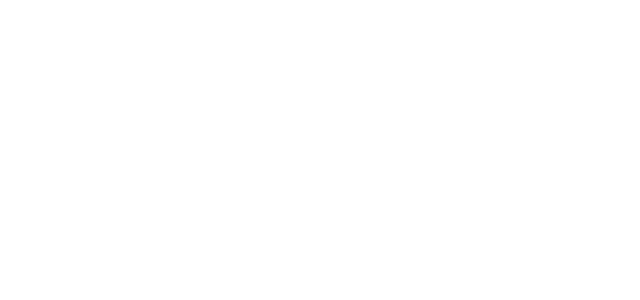
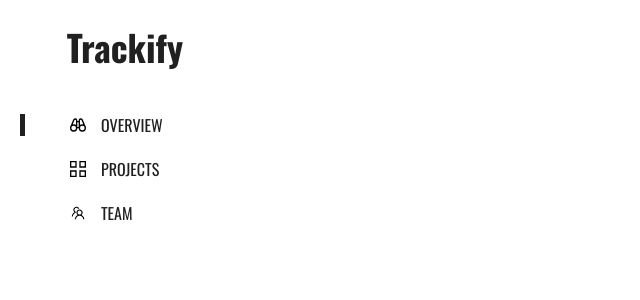
Before and after one commit to MisterCxmpy/trackify-client, a React (Vite) app: page /dashboard in a window 1280 px wide. Shown: the top 300 px of the page, without its empty margins (0-640 px from the left). Built offline with nearby package versions, Linux system fonts and the light colour scheme.

Commit message:
style side nav

```diff
--- a/src/assets/layouts/Navbar/index.module.css
+++ b/src/assets/layouts/Navbar/index.module.css
@@ -15,11 +15,12 @@
 
 .title, .nav-link, .btn {
   color: var(--primary-text);
+  font-family: "Oswald", sans-serif;
+  cursor: pointer;
 }
 
-.title, .nav-link, .btn {
-  font-family: "Oswald", sans-serif;
-  cursor: pointer;
+.title {
+  font-size: 36px;
 }
 
 .nav-link, .btn {
--- a/src/assets/layouts/Navbar/index.module.scss
+++ b/src/assets/layouts/Navbar/index.module.scss
@@ -14,11 +14,12 @@
 
 .title, .nav-link, .btn {
   color: var(--primary-text);
+  font-family: 'Oswald', sans-serif;
+  cursor: pointer;
 }
 
-.title, .nav-link, .btn {
-  font-family: 'Oswald', sans-serif;
-  cursor: pointer;
+.title {
+  font-size: 36px;
 }
 
 .navlinks {
--- a/src/assets/layouts/SideNavbar/index.jsx
+++ b/src/assets/layouts/SideNavbar/index.jsx
@@ -1,14 +1,51 @@
-import React from 'react'
-import styles from './index.module.css'
-import { Outlet } from 'react-router-dom'
+import React, { useState } from 'react';
+import styles from './index.module.css';
+import { Outlet } from 'react-router-dom';
+import { GrOverview, GrProjects } from 'react-icons/gr';
+import { AiOutlineTeam } from 'react-icons/ai';
 
 export default function SideNavbar() {
+  const [navButtons, setNavButtons] = useState([
+    { icon: <GrOverview />, content: 'Overview', isActive: true },
+    { icon: <GrProjects />, content: 'Projects', isActive: false },
+    { icon: <AiOutlineTeam />, content: 'Team', isActive: false },
+  ]);
+
+  const handleNavButtonClick = (index) => {
+    const updatedButtons = navButtons.map((btn, i) => ({
+      ...btn,
+      isActive: i === index,
+    }));
+    setNavButtons(updatedButtons);
+  };
+
   return (
     <>
       <div className={styles['side-navbar']}>
-
+        <h1 className={styles['title']}>Trackify</h1>
+        <div className={styles['navbar-buttons']}>
+          {navButtons.map((btn, index) => (
+            <NavBtn
+              key={index}
+              icon={btn.icon}
+              content={btn.content}
+              isActive={btn.isActive}
+              onClick={() => handleNavButtonClick(index)}
+            />
+          ))}
+        </div>
       </div>
       <Outlet />
     </>
-  )
+  );
 }
+
+function NavBtn({ icon, content, isActive, onClick }) {
+  return (
+    <div className={`${styles['nav-btn']} ${isActive ? styles['active'] : ''}`} onClick={onClick}>
+      <div className={styles['current']}></div>
+      {icon}
+      <span className={styles['btn']}>{content}</span>
+    </div>
+  );
+}
--- a/src/assets/layouts/SideNavbar/index.module.css
+++ b/src/assets/layouts/SideNavbar/index.module.css
@@ -1 +1,54 @@
-/*# sourceMappingURL=index.module.css.map */
+.side-navbar {
+  position: fixed;
+  top: 0;
+  left: 0;
+  height: 100%;
+  width: 250px;
+  padding: 20px;
+  display: flex;
+  justify-content: start;
+  align-items: center;
+  flex-direction: column;
+}
+
+.title, .btn {
+  color: var(--primary-text);
+  font-family: "Oswald", sans-serif;
+  cursor: pointer;
+}
+
+.title {
+  font-size: 36px;
+  margin-bottom: 30px;
+}
+
+.navbar-buttons {
+  display: flex;
+  flex-direction: column;
+  align-items: start;
+  justify-content: start;
+  width: 100%;
+}
+
+.nav-btn {
+  width: 100%;
+  display: flex;
+  align-items: center;
+  justify-content: start;
+  position: relative;
+  padding-left: 50px;
+  cursor: pointer;
+}
+.nav-btn.active > .current {
+  position: absolute;
+  left: 0;
+  height: 50%;
+  width: 5px;
+  background: #202020;
+}
+
+.btn {
+  padding: 10px 15px;
+  font-size: 16px;
+  text-transform: uppercase;
+}/*# sourceMappingURL=index.module.css.map */
--- a/src/assets/layouts/SideNavbar/index.module.scss
+++ b/src/assets/layouts/SideNavbar/index.module.scss
@@ -0,0 +1,55 @@
+.side-navbar {
+  position: fixed;
+  top: 0;
+  left: 0;
+  height: 100%;
+  width: 250px;
+  padding: 20px;
+  display: flex;
+  justify-content: start;
+  align-items: center;
+  flex-direction: column;
+}
+
+.title, .btn {
+  color: var(--primary-text);
+  font-family: 'Oswald', sans-serif;
+  cursor: pointer;
+}
+
+.title {
+  font-size: 36px;
+  margin-bottom: 30px;
+}
+
+.navbar-buttons {
+  display: flex;
+  flex-direction: column;
+  align-items: start;
+  justify-content: start;
+  width: 100%;
+}
+
+.nav-btn {
+  width: 100%;
+  display: flex;
+  align-items: center;
+  justify-content: start;
+  position: relative;
+  padding-left: 50px;
+  cursor: pointer;
+
+  &.active > .current {
+    position: absolute;
+    left: 0;
+    height: 50%;
+    width: 5px;
+    background: #202020;
+  }
+}
+
+.btn {
+  padding: 10px 15px;
+  font-size: 16px;
+  text-transform: uppercase;
+}
```
Also changed, not shown: 2 other files (tests, documents, lock files or other folders).
